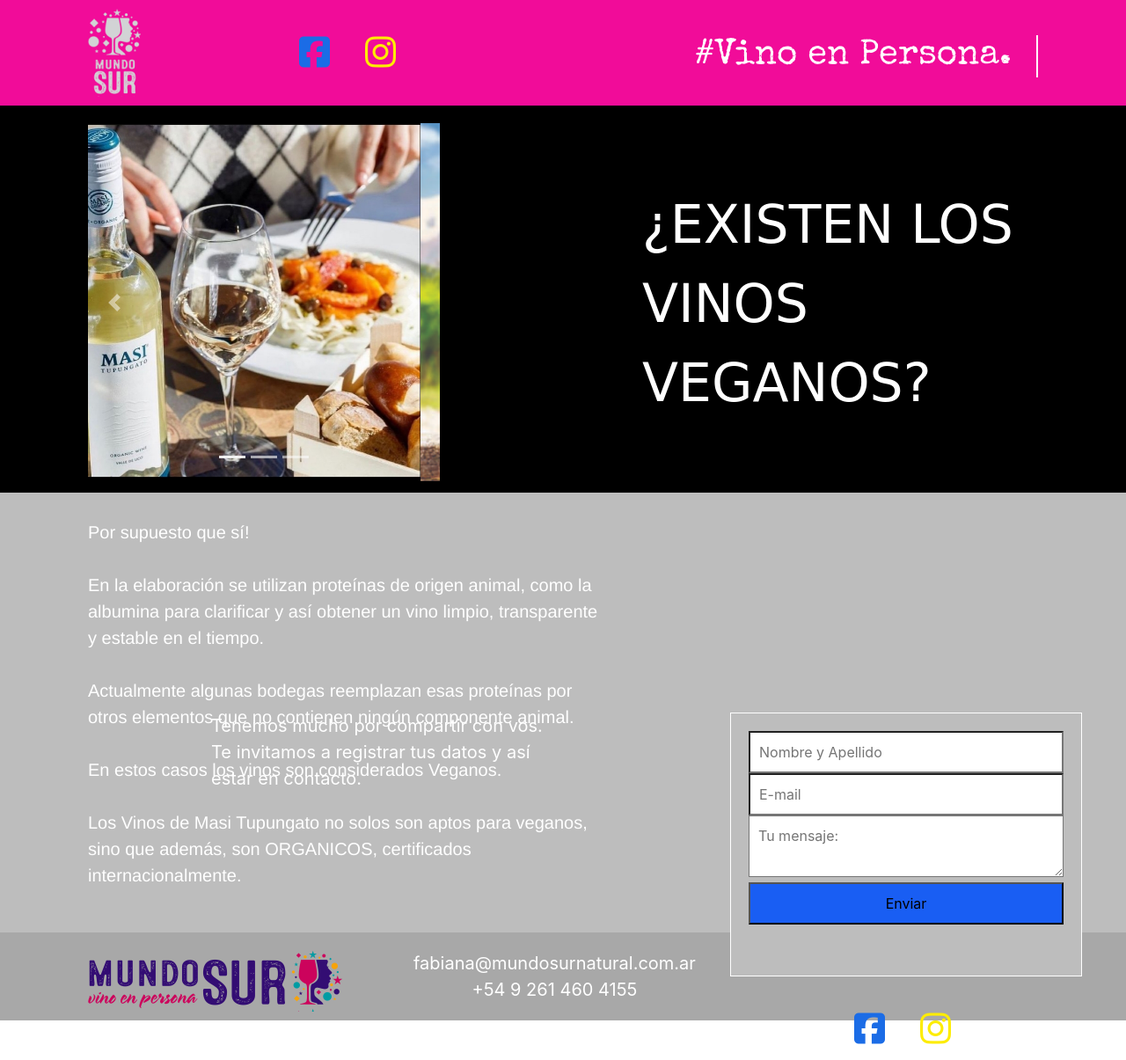
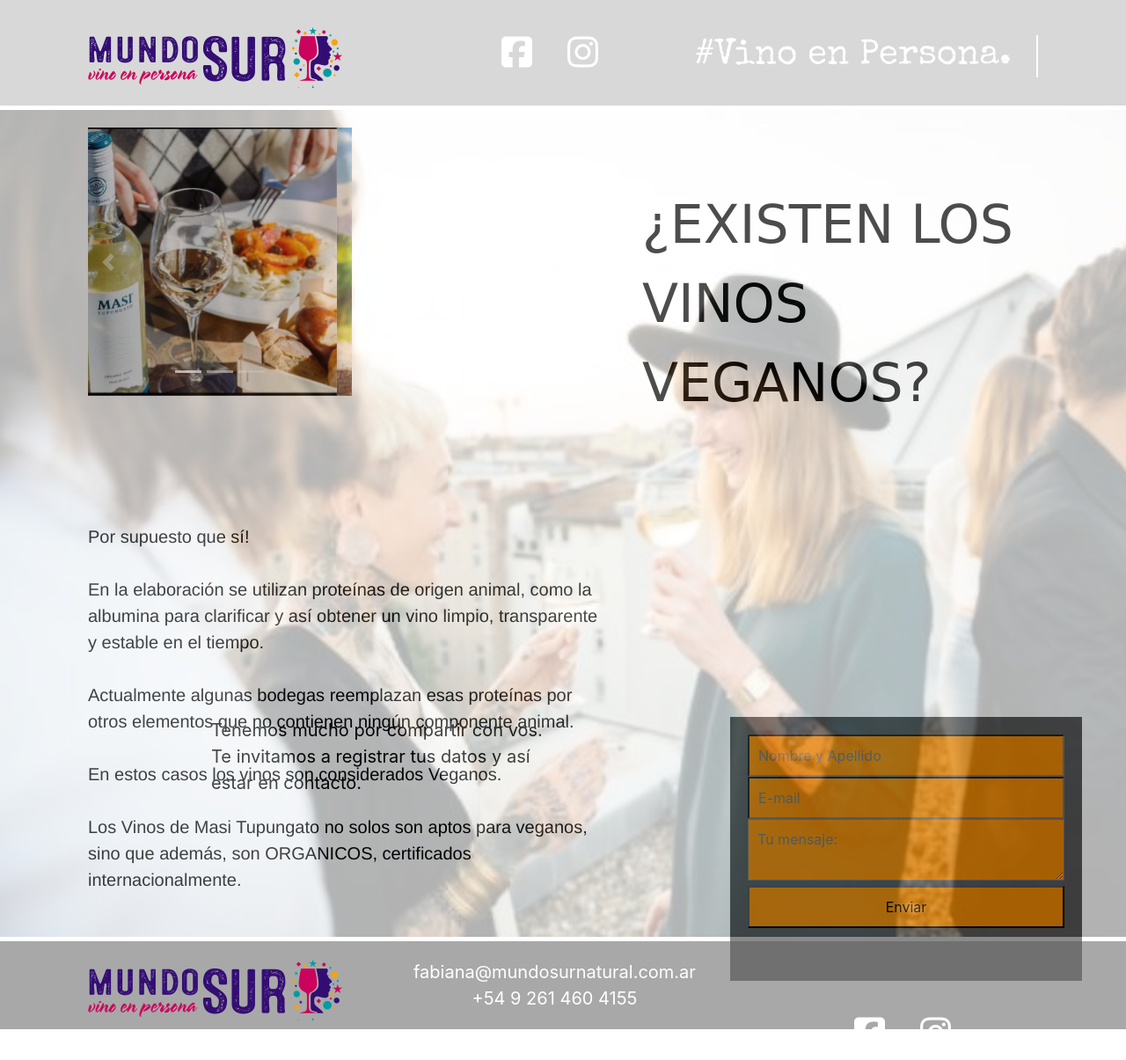
Before and after one commit to Labjos/Landing-Vino-en-Persona, a plain HTML site: page index.html in a window 1280 px wide. Shown: the whole page at 88% size. Drawn offline with nearby package versions, Linux system fonts and the light colour scheme; a web font is replaced by a local one.

Commit message:
change one

```diff
--- a/css/stiloVino.css
+++ b/css/stiloVino.css
@@ -7,24 +7,42 @@ body {
 header {
     width: 100%;
     height: 120px;
-    background-color: #f10c99;
+    background-color: #D8D8D8;
+    margin-bottom: 5px;
+}
+#unica {
+    width: 100%;
+    height: 100%;
+    background-image: url(/imagenes/fondomasi.JPG) ;
+    background-size: cover;
+    margin: auto;
+    z-index: -20;
+    margin-bottom: 5px;
+
+}
+#fondoTotal {
+    width: 100%;
+    height: 100%;
+    background-color: #ffffff;
+    opacity: 0.7;
+    z-index: -5;
+
 }
 #logoCabecera {
-    width: 60px;
-    height: 100px;
-    background-image: url(/imagenes/logoMdsGris.png);
+    width: 290px;
+    height: 70px;
+    background-image: url(/imagenes/LogoHorizontal.png);
     float: left;
-    margin-top: 10px;
+    margin-top: 30px;
     margin-left: 100px;
 }
 #principal {
     width: 100%;
     height: 440px;
-    background-color: black;
 }
 #imagenInicio {
-    width: 400px;
-    height: 400px;
+    width: 300px;
+    height: 300px;
     background-size: cover;
     float: left;
     margin-top: 20px;
@@ -33,19 +51,20 @@ header {
 #textoInicio {
     width: 450px;
     height: 100px;
-    font-family: 'Cherry Cream Soda', cursive;
+    font-family: 'Bowlby One SC', cursive;
     font-size: 60px;
-    color: #ffffff;
+    color: #000;
     float: right;
     margin-top: 70px;
     margin-right: 100px;
+    z-index: 10;
 }
 #lema {
     width: 390px;
     height: 100px;
     font-family: 'Special Elite', cursive;
     font-size: 40px;
-    color: #ffffff;
+    color: #fff;
     float: right;
     margin-top: 40px;
     margin-right: 100px;
@@ -58,7 +77,7 @@ header {
     position: absolute;
     right: 0;
     width: 0;
-    background: #f10c99;
+    background: #D8D8D8;
     border-left: 2px solid #ffffff;
 
     animation: maquina 5s infinite alternate steps(15);
@@ -71,19 +90,16 @@ header {
         width: 0;
     }
 }
-
-
 #difusion {
     width: 100%;
     height: 500px;
-    background-color: #BDBDBD;
 }
 #textoDifusion {
     width: 580px;
     height: 180px;
     font-family: Helvetica, sans-serif;
     font-size: 20px;
-    color: #ffffff;
+    color: #000;
     float: left;
     margin-top: 30px;
     margin-left: 100px;
@@ -91,22 +107,23 @@ header {
 #formulario {
     width: 400px;
     height: 300px;
-    background-color: #BDBDBD;
+    background-color: #585858;
     padding: 20px;
     float: right;
     margin-top: 40px;
     margin-right: 50px;
-    border: 1px solid #ffffff;
 }
 .celdas {
     width: 100%;
-    background: #ffffff;
+    background: #ee8905;
     padding: 10px;
+
 }
 #celda {
     width: 100%;
-    background: #195ef3;
+    background: #ee8905;
     padding: 10px;
+    z-index: +5;
 }
 footer {
     width: 100%;
@@ -115,13 +132,13 @@ footer {
 }
 #face {
     font-size: 40px;
-    color: rgb(27, 108, 230);
+    color: #ffffff ;
     margin-left: 20px;
 
 }
 #insta {
     font-size: 40px;
-    color: #fdec02;
+    color: #ffffff;
     margin-left: 40px;
 }
 #logoPie {
@@ -149,9 +166,10 @@ footer {
 #invitacion {
     width: 400px;
     height: 100px;
-    color: #ffffff;
+    color: #000;
     font-size: 20px;
     float: left;
     margin-top: 40px;
     margin-left: 240px;
+    z-index: 10;
 }
--- a/index.html
+++ b/index.html
@@ -9,11 +9,12 @@
 	<link rel="stylesheet" type="text/css" href="/css/stiloVino.css">
 	<link rel="stylesheet" href="https://cdn.jsdelivr.net/npm/bootstrap@4.6.0/dist/css/bootstrap.min.css" integrity="sha384-B0vP5xmATw1+K9KRQjQERJvTumQW0nPEzvF6L/Z6nronJ3oUOFUFpCjEUQouq2+l" crossorigin="anonymous">
 	<script src="https://kit.fontawesome.com/c6ca3be74f.js" crossorigin="anonymous"></script><link rel="preconnect" href="https://fonts.googleapis.com">
-	<link rel="preconnect" href="https://fonts.gstatic.com" crossorigin>
-	<link href="https://fonts.googleapis.com/css2?family=Cherry+Cream+Soda&family=Kaushan+Script&display=swap" rel="stylesheet">
 	<link rel="preconnect" href="https://fonts.googleapis.com">
-	<link rel="preconnect" href="https://fonts.gstatic.com" crossorigin>
-	<link href="https://fonts.googleapis.com/css2?family=Special+Elite&display=swap" rel="stylesheet">
+<link rel="preconnect" href="https://fonts.gstatic.com" crossorigin>
+<link href="https://fonts.googleapis.com/css2?family=Special+Elite&display=swap" rel="stylesheet">
+
+<link rel="preconnect" href="https://fonts.gstatic.com" crossorigin>
+<link href="https://fonts.googleapis.com/css2?family=Bowlby+One+SC&display=swap" rel="stylesheet">
 
 </head>
 <body>
@@ -23,7 +24,8 @@
 		<div id="insta"><i class="fab fa-instagram"></i></div></div><div id="lema"><h1>#Vino en Persona.<span>&#160;</span>
 		</h1></div>
     </header>
-	<section>
+	<section id="unica">
+		<div id="fondoTotal">
 		<div id="principal">
 		<div id="imagenInicio">
 			<div id="carouselExampleIndicators" class="carousel slide" data-ride="carousel">
@@ -67,7 +69,7 @@
 				<input class="celdas" type="email" name="email" placeholder="E-mail" required>
 				<textarea class="celdas" rows="2" name="mensaje" placeholder="Tu mensaje:" required></textarea>
 				<input id="celda" type="submit" value="Enviar">
-			  </form></div>
+			  </form></div></div>
 	</section>
 <footer>
 	<div id="zonaContacto">
```
Also changed, not shown: imagenes/fondomasi.JPG (added).
